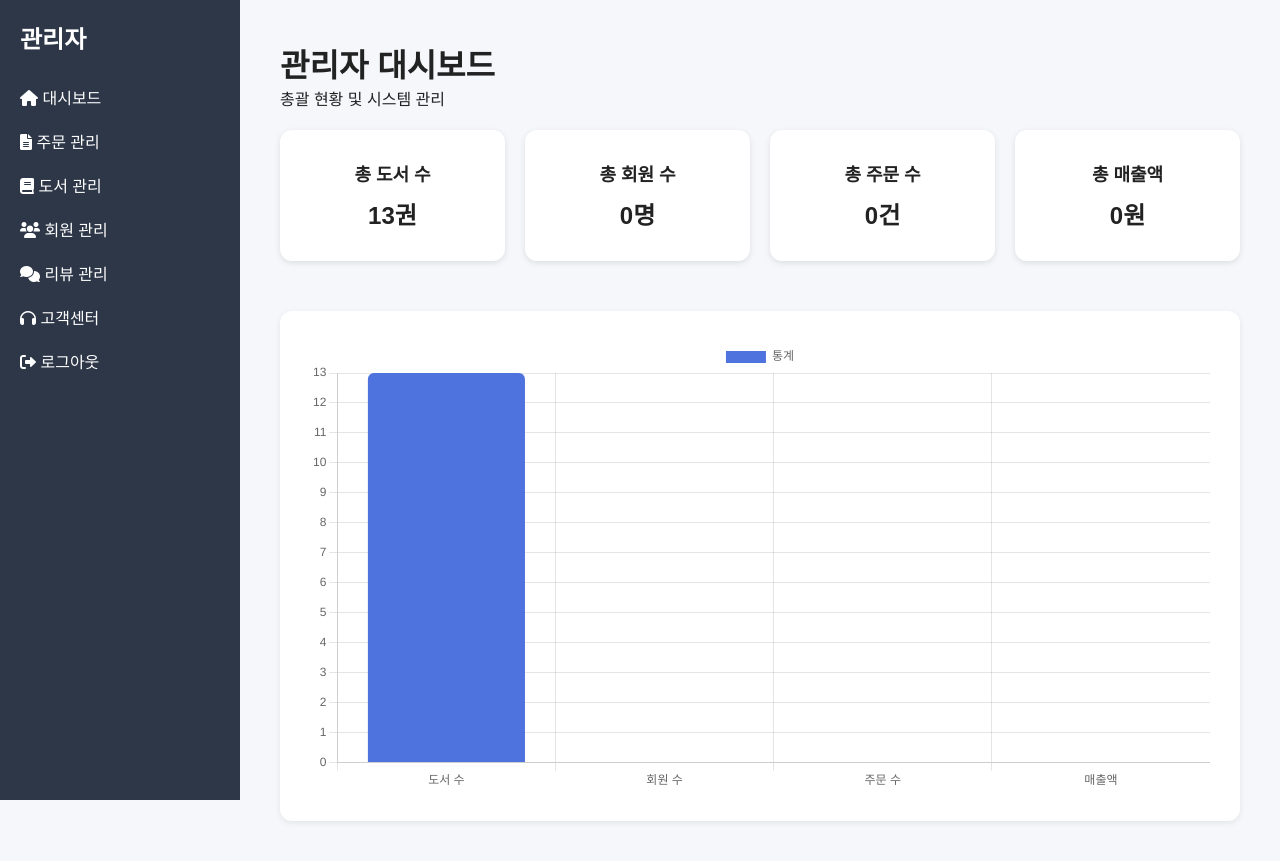
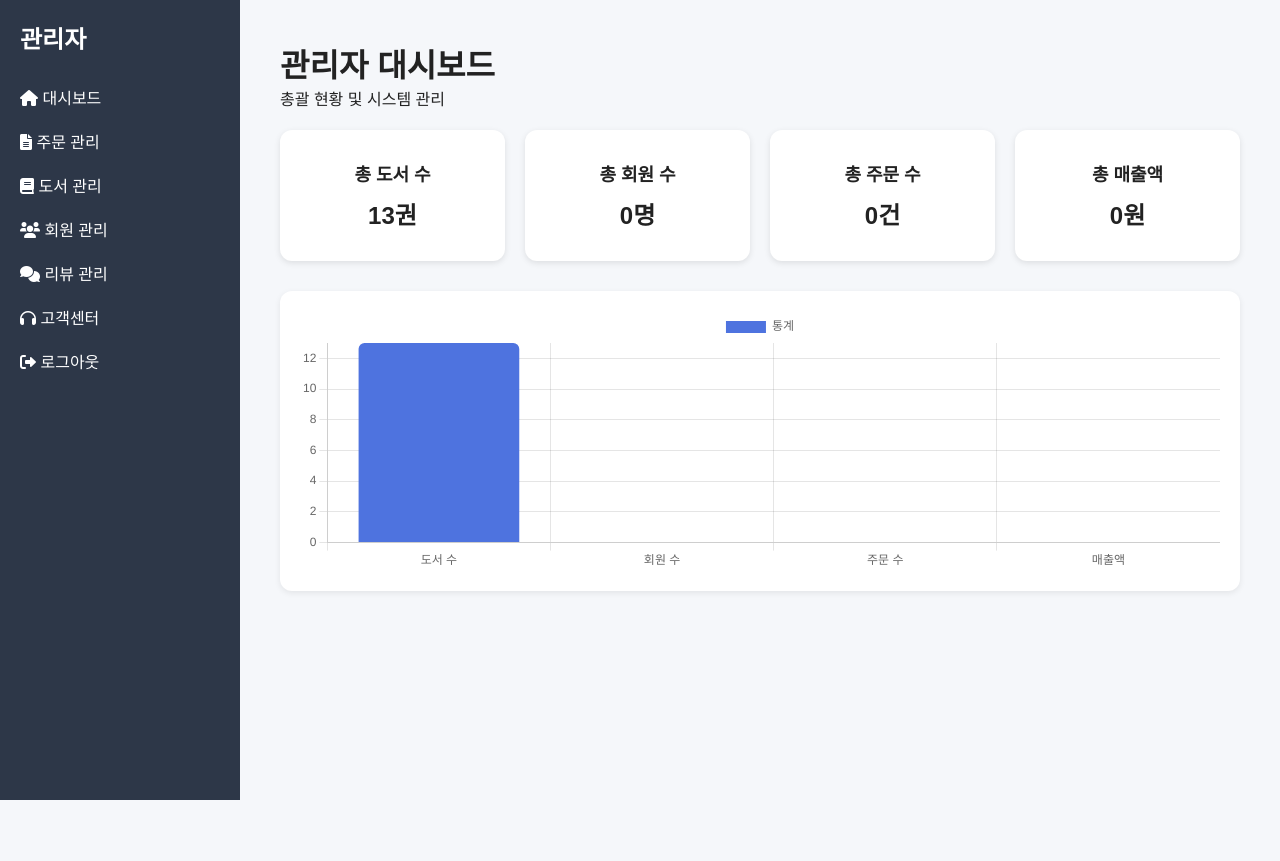
Before and after one commit to kkookiee/kisia_book, a PHP site: page /admin_dashboard.php in a window 1280 px wide. After the commit the page ends 800 px from the top, so only its background shows below. Run offline with PHP 8.4, Linux system fonts and the light colour scheme; data comes from the database, SQL or seed files in the repository; data that the repository does not hold is empty.

Commit message:
관리자페이지 디자인 수정

```diff
--- a/admin_dashboard.php
+++ b/admin_dashboard.php
@@ -84,11 +84,15 @@ $total_sales = $sales_data['total_sales'] ?? 0;
       font-weight: bold;
     }
     .chart-container {
-      margin-top: 50px;
+      margin-top: 30px;
       background: #fff;
-      padding: 30px;
+      padding: 20px;
       border-radius: 12px;
       box-shadow: 0 2px 6px rgba(0,0,0,0.08);
+      height: 300px; /* ✅ 고정 높이 추가 */
+    }
+    .chart-container canvas {
+      height: 100% !important; /* ✅ 캔버스를 container에 맞춤 */
     }
   </style>
 </head>
@@ -149,6 +153,7 @@ new Chart(ctx, {
         }]
     },
     options: {
+        maintainAspectRatio: false, // ✅ 비율 유지 끔
         scales: {
             y: {
                 beginAtZero: true,
```
